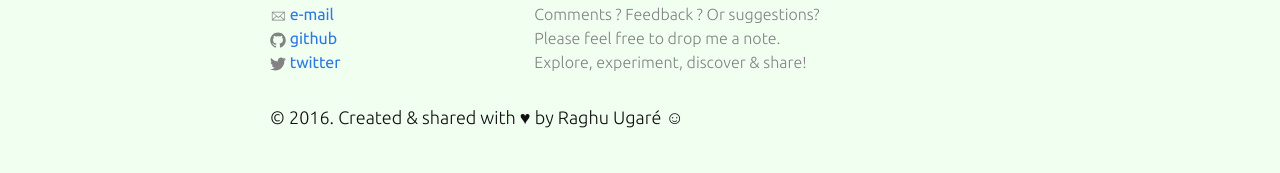
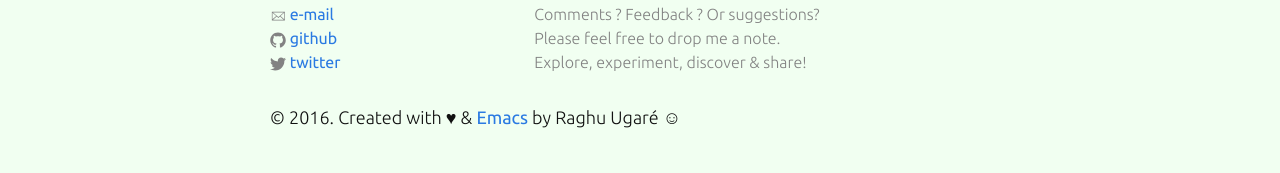
Before and after one commit to raghuugare/raghuugare.bkup, a Jekyll site: the page built from index.html, in a window 1280 px wide. Shown: the part 866-1039 px from the top of the page. Built offline with Jekyll 4.4.1, drawn with Linux system fonts in a browser that asks for light colours; some web fonts are replaced.

Commit message:
Mention Beloved Emacs! <3 :)

```diff
--- a/_includes/footer.html
+++ b/_includes/footer.html
@@ -66,7 +66,7 @@
       </div>
     </div>
 
-    <h2 class="footer-heading">&copy; <time datetime="{{ site.time | date_to_xmlschema }}">{{ site.time | date: '%Y' }}</time>. Created & shared with &hearts; by {{site.author}}  &#9786;
+    <h2 class="footer-heading">&copy; <time datetime="{{ site.time | date_to_xmlschema }}">{{ site.time | date: '%Y' }}</time>. Created with &hearts; & <a href="https://www.gnu.org/software/emacs">Emacs</a> by {{site.author}}  &#9786;
 </h2>
 
   </div>
```
